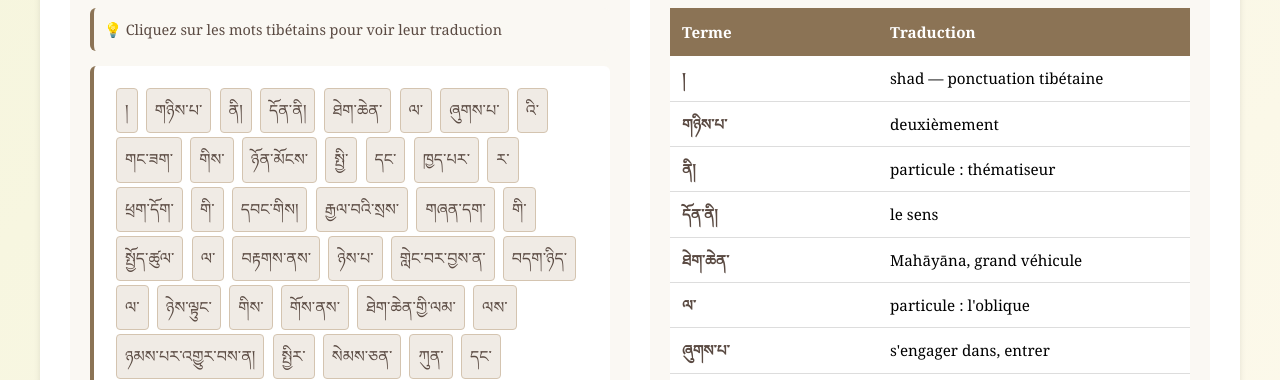
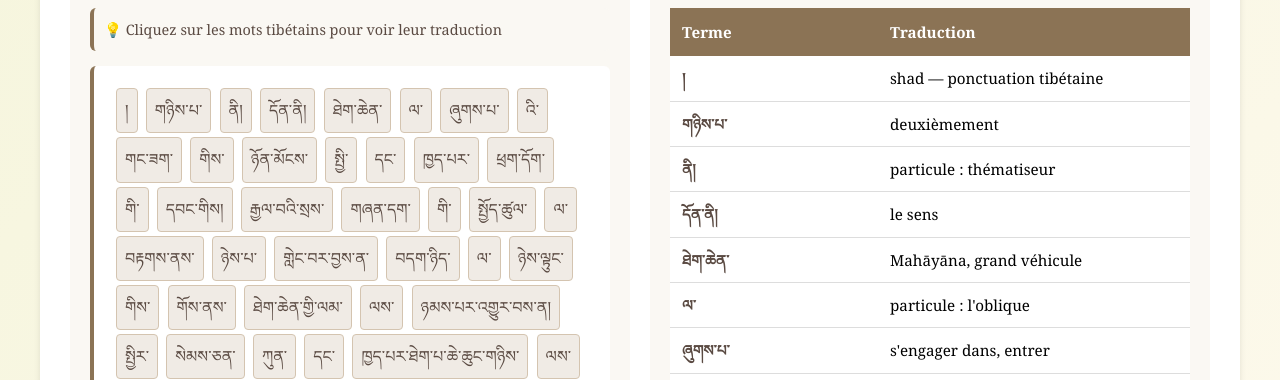
Before and after one commit to BodinT960/Traduction-commentaire-Choedrak-37-pratiques-des-bodhisattvas, a plain HTML site: page Pratique-32.html in a window 1280 px wide. Shown: the part 320-700 px from the top of the page. Drawn offline with Linux system fonts and the light colour scheme.

Commit message:
Pratique 32 : correction de la liste des mots tibétains
Reprend la correction faite dans le projet « Traduction et design du
Choedrak révisés » : suppression du segment ར་ (« particule ») entre
ཁྱད་པར་ et ཕྲག་དོག་ dans la liste des mots et le vocabulaire ; le texte
complet dit bien « སྤྱི་དང་ཁྱད་པར་ཕྲག་དོག་གི་དབང་གིས ».

Co-Authored-By: Claude Opus 5.5 <noreply@anthropic.com>

```diff
--- a/Pratique-32.html
+++ b/Pratique-32.html
@@ -146,7 +146,6 @@
             { tibetan: 'སྤྱི་',                           translation: 'généralité, général' },
             { tibetan: 'དང་',                            translation: 'particule : connecteur' },
             { tibetan: 'ཁྱད་པར་',                        translation: 'particularité, différentes sortes' },
-            { tibetan: 'ར་',                             translation: 'particule' },
             { tibetan: 'ཕྲག་དོག་',                       translation: 'jalousie' },
             { tibetan: 'གི་',                            translation: 'particule : le génitif' },
             { tibetan: 'དབང་གིས།',                       translation: 'par le pouvoir de' },
@@ -195,7 +194,7 @@
             // ཐེག་ཆེན་ལ་ཞུགས་པའི་གང་ཟག་གིས་
             'ཐེག་ཆེན་', 'ལ་', 'ཞུགས་པ་', 'འི་', 'གང་ཟག་', 'གིས་',
             // ཉོན་མོངས་སྤྱི་དང་ཁྱད་པར་ཕྲག་དོག་གི་དབང་གིས།
-            'ཉོན་མོངས་', 'སྤྱི་', 'དང་', 'ཁྱད་པར་', 'ར་', 'ཕྲག་དོག་', 'གི་', 'དབང་གིས།',
+            'ཉོན་མོངས་', 'སྤྱི་', 'དང་', 'ཁྱད་པར་', 'ཕྲག་དོག་', 'གི་', 'དབང་གིས།',
             // རྒྱལ་བའི་སྲས་གཞན་དག་གི་སྤྱོད་ཚུལ་ལ་བརྟགས་ནས་ཉེས་པ་གླེང་བར་བྱས་ན་
             'རྒྱལ་བའི་སྲས་', 'གཞན་དག་', 'གི་', 'སྤྱོད་ཚུལ་', 'ལ་', 'བརྟགས་ནས་',
             'ཉེས་པ་', 'གླེང་བར་བྱས་ན་',
```
